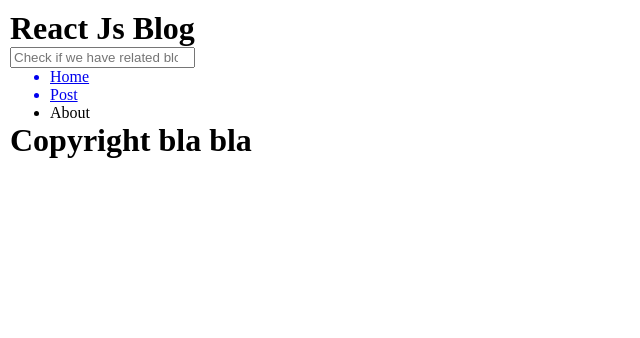
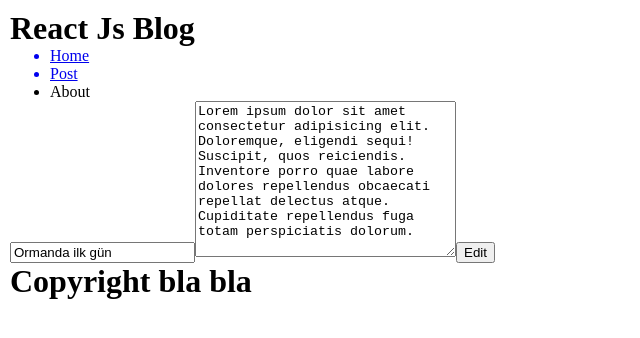
Before and after one commit to mithatsarikaya/reactJsBlog, a React (Vite) app: page /edit/1 in a window 1280 px wide. Shown: the top 338 px of the page, without its empty margins (0-640 px from the left). Built offline with nearby package versions, Linux system fonts and the light colour scheme.

Commit message:
user can edit a post now

```diff
--- a/src/App.jsx
+++ b/src/App.jsx
@@ -7,6 +7,7 @@ import Footer from "./components/Footer";
 import Home from "./components/Home";
 import NewPost from "./components/NewPost";
 import ShowPost from "./components/ShowPost";
+import EditPost from "./components/EditPost";
 
 function App() {
   const [postDatas, setPostDatas] = useState(data);
@@ -33,6 +34,12 @@ function App() {
             <ShowPost postDatas={postDatas} setPostDatas={setPostDatas} />
           }
         />
+        <Route
+          path="/edit/:id"
+          element={
+            <EditPost postDatas={postDatas} setPostDatas={setPostDatas} />
+          }
+        />
       </Routes>
       <Footer />
     </>
--- /dev/null
+++ b/src/components/EditPost.jsx
@@ -0,0 +1,55 @@
+import { useState } from "react";
+import { useNavigate, useParams } from "react-router-dom";
+
+export default function EditPost({ postDatas, setPostDatas }) {
+  const { id } = useParams();
+  const post = postDatas.find((postData) => postData.id.toString() === id);
+
+  const [editedPost, setEditedPost] = useState(post);
+
+  const navigate = useNavigate();
+
+  const handleChange = (e) => {
+    setEditedPost((prevPost) => ({
+      ...prevPost,
+      [e.target.name]: e.target.value,
+    }));
+  };
+
+  const handleEdit = (e) => {
+    e.preventDefault();
+    setPostDatas((prevPostDatas) =>
+      prevPostDatas.map((prevPostData) =>
+        prevPostData.id.toString() === id ? editedPost : prevPostData
+      )
+    );
+    navigate("/");
+  };
+
+  return (
+    <>
+      <form action="" method="post">
+        <input
+          type="text"
+          placeholder="Enter title"
+          name="title"
+          id=""
+          required
+          value={editedPost.title}
+          onChange={handleChange}
+        />
+        <textarea
+          value={editedPost.text}
+          name="text"
+          id=""
+          cols="30"
+          rows="10"
+          placeholder="Write your blog"
+          required
+          onChange={handleChange}
+        ></textarea>
+        <button onClick={handleEdit}>Edit</button>
+      </form>
+    </>
+  );
+}
--- a/src/components/Home.jsx
+++ b/src/components/Home.jsx
@@ -1,7 +1,6 @@
 import Posts from "./Posts";
 
 export default function Home({ postDatas }) {
-  console.log(postDatas);
   return (
     <>
       {postDatas.length !== 0 ? (
--- a/src/components/Nav.jsx
+++ b/src/components/Nav.jsx
@@ -3,12 +3,6 @@ import { Link } from "react-router-dom";
 export default function Nav() {
   return (
     <nav>
-      <input
-        type="search"
-        name=""
-        id=""
-        placeholder="Check if we have related blog, most probably we dont ^^"
-      />
       <ul>
         <Link to="/">
           <li>Home</li>
--- a/src/components/ShowPost.jsx
+++ b/src/components/ShowPost.jsx
@@ -1,5 +1,6 @@
 import { useParams } from "react-router-dom";
-import { useNavigate } from "react-router-dom";
+import { useNavigate, Link } from "react-router-dom";
+
 export default function ShowPost({ postDatas, setPostDatas }) {
   const { id } = useParams();
   const post = postDatas.find((postData) => postData.id.toString() === id);
@@ -21,6 +22,9 @@ export default function ShowPost({ postDatas, setPostDatas }) {
         {/* {post.text.length > 100 ? `${post.text.slice(0, 100)}...` : post.text} */}
         {post.text}
       </p>
+      <Link to={`/edit/${post.id}`}>
+        <button>Edit</button>
+      </Link>
       <button onClick={handleDelete}>Delete</button>
     </>
   );
```
